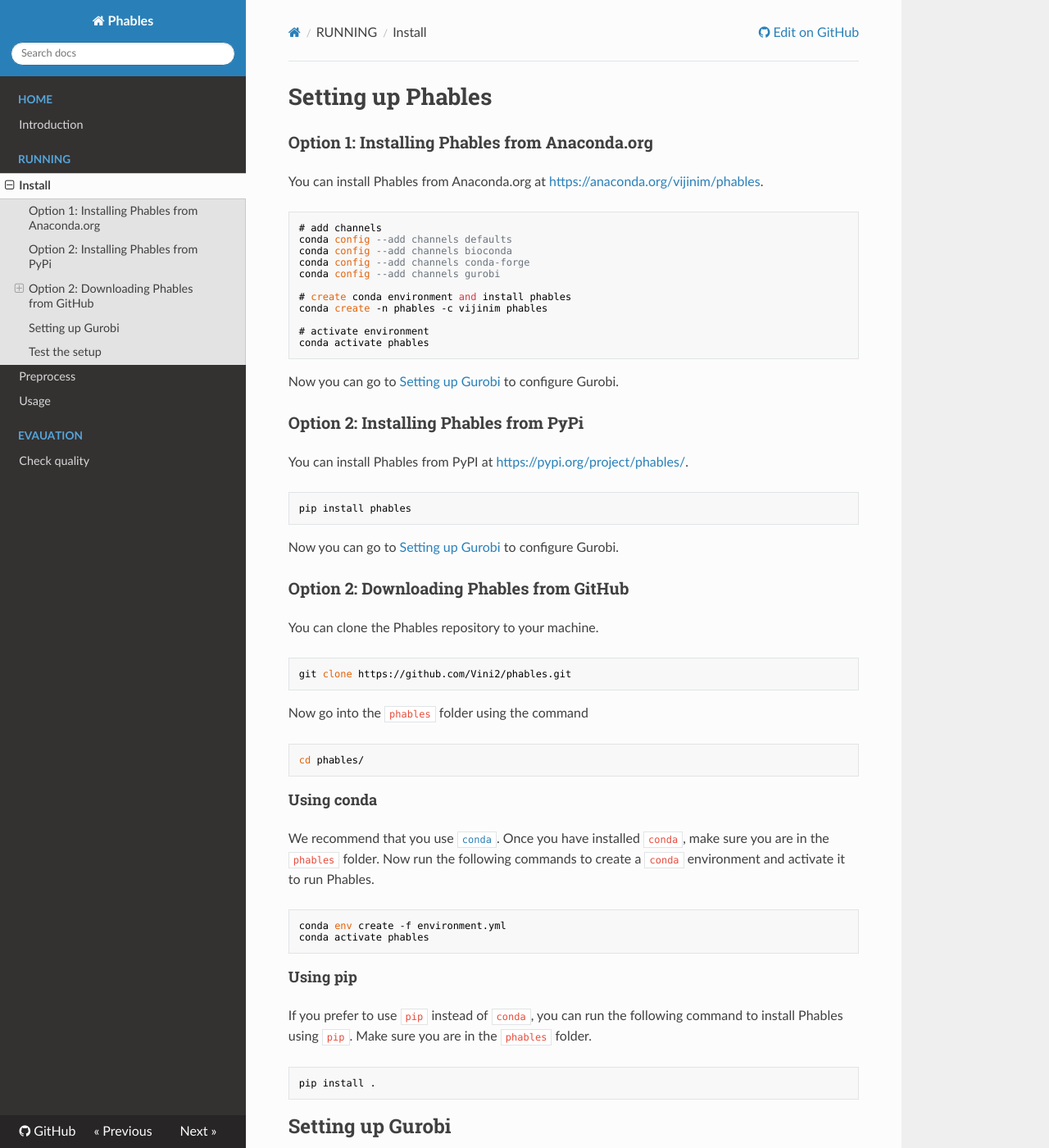
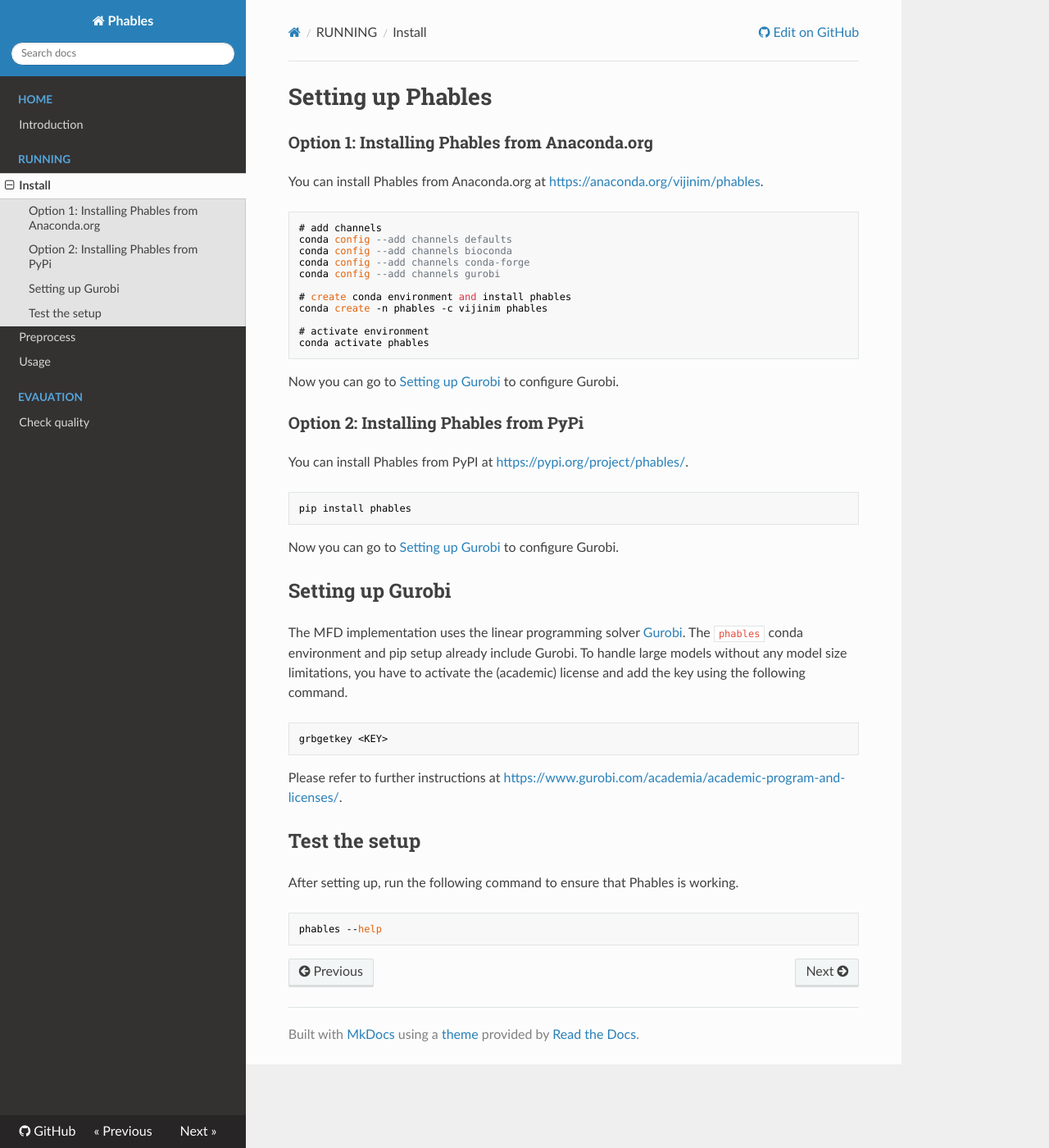
Before and after one commit to Vini2/phables, an MkDocs documentation site: the page built from docs/install.md, in a window 1280 px wide and 1400 px high. Shown: the whole window at 82% size. Built offline with MkDocs 1.6.1, drawn with Linux system fonts in a browser that asks for light colours; nearby versions of some CDN libraries; a script that is not in the unit is left out.

Commit message:
DOC: Update docs

````diff
--- a/docs/install.md
+++ b/docs/install.md
@@ -30,37 +30,6 @@ pip install phables
 
 Now you can go to [Setting up Gurobi](#setting-up-gurobi) to configure Gurobi.
 
-### Option 2: Downloading Phables from GitHub
-
-You can clone the Phables repository to your machine.
-
-```bash
-git clone https://github.com/Vini2/phables.git
-```
-
-Now go into the `phables` folder using the command
-
-```bash
-cd phables/
-```
-
-#### Using conda
-
-We recommend that you use [`conda`](https://docs.conda.io/en/latest/). Once you have installed `conda`, make sure you are in the `phables` folder. Now run the following commands to create a `conda` environment and activate it to run Phables.
-
-```bash
-conda env create -f environment.yml
-conda activate phables
-```
-
-#### Using pip
-
-If you prefer to use `pip` instead of `conda`, you can run the following command to install Phables using `pip`. Make sure you are in the `phables` folder.
-
-```bash
-pip install .
-```
-
 ## Setting up Gurobi
 
 The MFD implementation uses the linear programming solver [Gurobi](https://www.gurobi.com/). The `phables` conda environment and pip setup already include Gurobi. To handle large models without any model size limitations, you have to activate the (academic) license and add the key using the following command.
````
